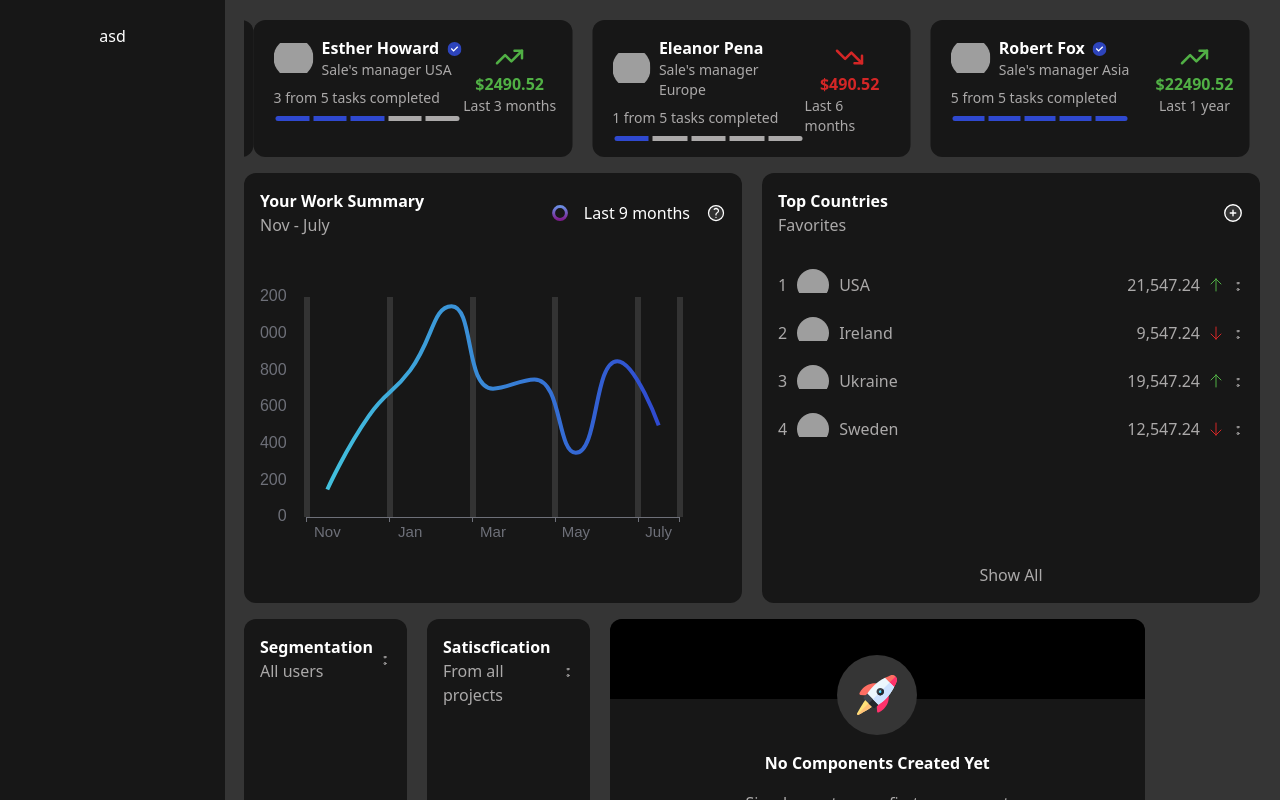
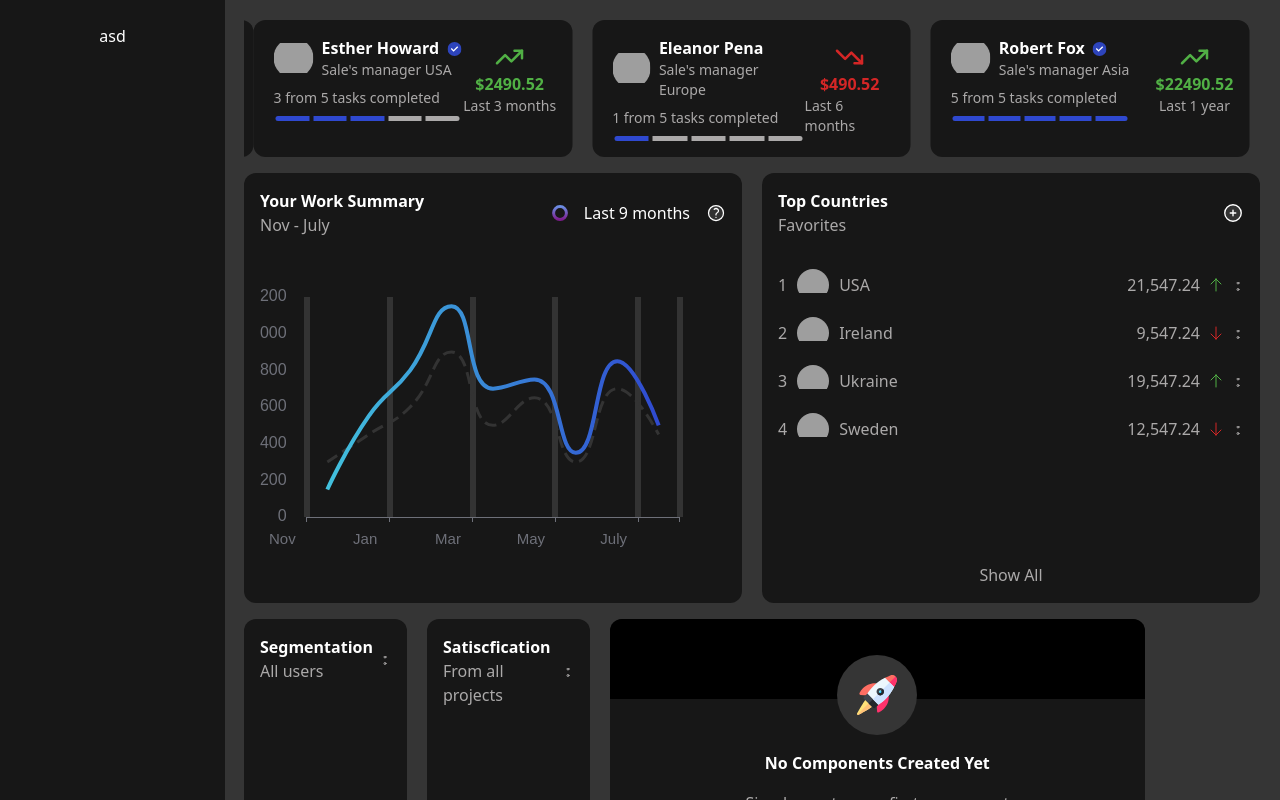
Before and after one commit to yfg1995/Dashboard-react-tailwind-typescript, a React (Create React App) app: page / in a window 1280 px wide. Shown: the top 800 px of the page. Built offline with nearby package versions, Linux system fonts and the light colour scheme; grey boxes are pictures that could not be loaded.

Commit message:
styling chart

```diff
--- a/src/components/SmoothedLineChart.tsx
+++ b/src/components/SmoothedLineChart.tsx
@@ -43,8 +43,10 @@ export const SmoothedLineChart: FC<ISmoothedLineChart> = () => {
             "June",
             "July",
           ],
+
           axisLabel: {
             fontSize: 15,
+            padding: [7, 0, 0, -90],
           },
           splitLine: {
             show: true,
@@ -64,6 +66,17 @@ export const SmoothedLineChart: FC<ISmoothedLineChart> = () => {
           },
         },
         series: [
+          {
+            data: [300, 450, 600, 900, 500, 650, 300, 700, 450],
+            type: "line",
+            smooth: true,
+            lineStyle: {
+              color: "#333",
+              width: 3,
+              type: "dashed",
+            },
+            showSymbol: false,
+          },
           {
             data: [150, 550, 800, 1150, 700, 750, 350, 850, 500],
             type: "line",
```
